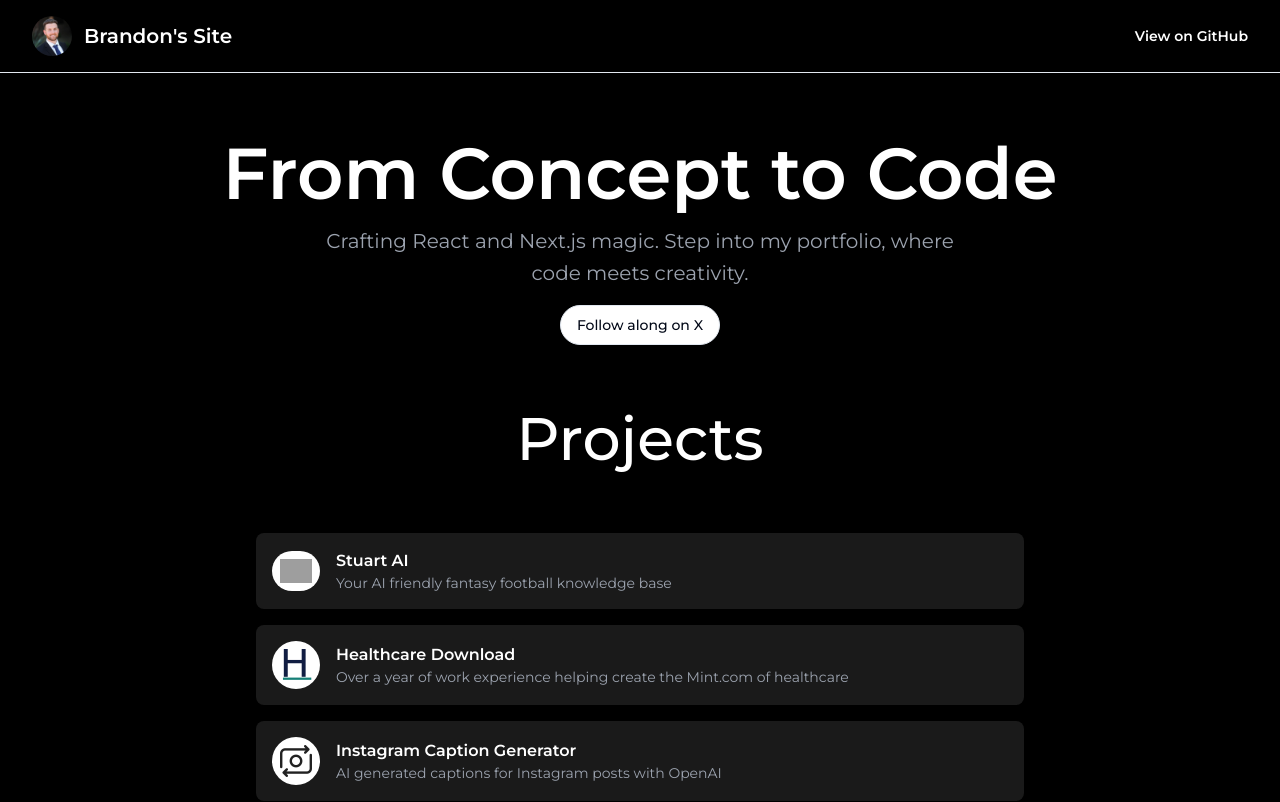
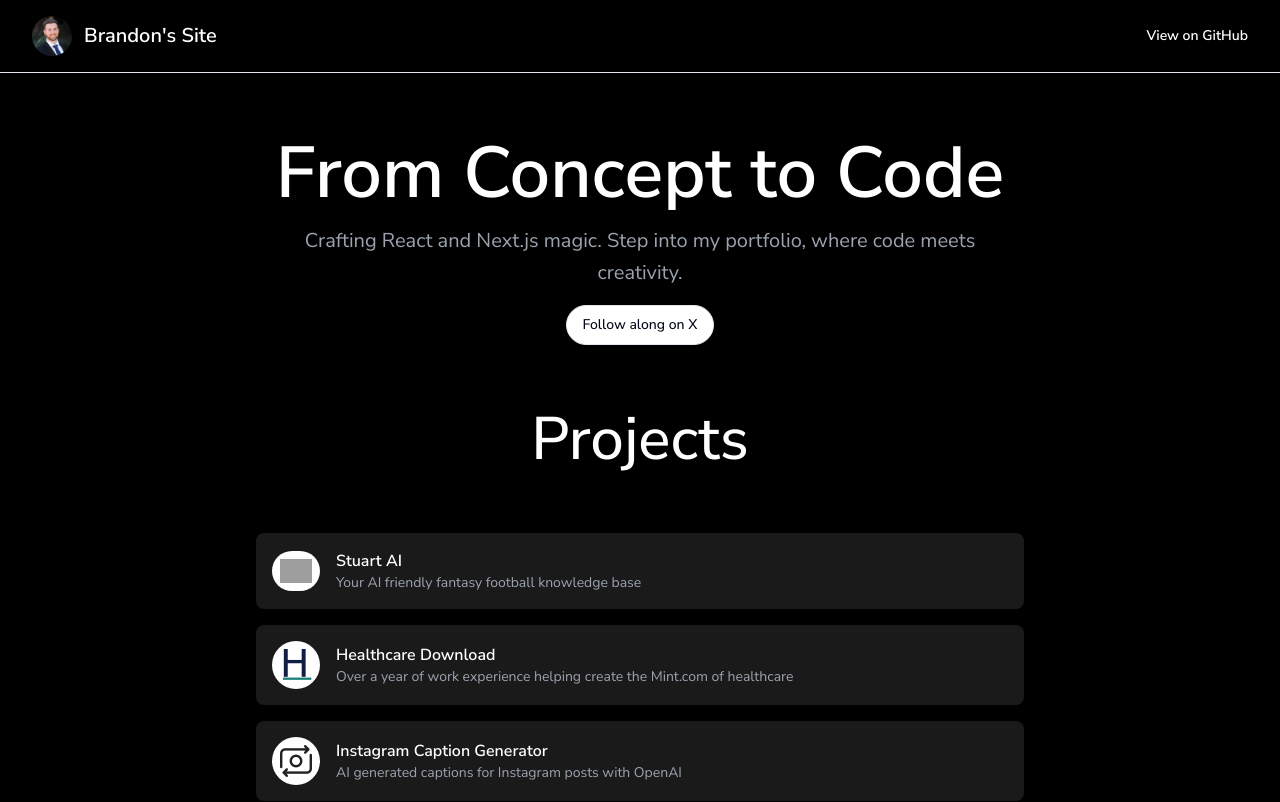
Before and after one commit to bmaggiano/next-portfolio, a Next.js app: page / in a window 1280 px wide. Shown: the top 802 px of the page. Built offline with nearby package versions, Linux system fonts and the light colour scheme; grey boxes are pictures that could not be loaded.

Commit message:
changed font to nunito sans

```diff
--- a/app/layout.tsx
+++ b/app/layout.tsx
@@ -1,11 +1,11 @@
 // app/layout.tsx
-import type { Metadata } from 'next';
-import { Montserrat } from 'next/font/google';
-import './globals.css';
-import Header from '@/components/ui/header';
-import { Separator } from '@/components/ui/separator';
+import type { Metadata } from "next";
+import { Nunito_Sans } from "next/font/google";
+import "./globals.css";
+import Header from "@/components/ui/header";
+import { Separator } from "@/components/ui/separator";
 
-const montserrat = Montserrat({ subsets: ['latin'] });
+const nunitoSans = Nunito_Sans({ subsets: ["latin"] });
 
 export const metadata: Metadata = {
   title: "Brandon Maggiano",
@@ -29,7 +29,7 @@ export default function RootLayout({
 }) {
   return (
     <html lang="en">
-      <body className={montserrat.className}>
+      <body className={nunitoSans.className}>
         <Header />
         <Separator />
         {children}
```
